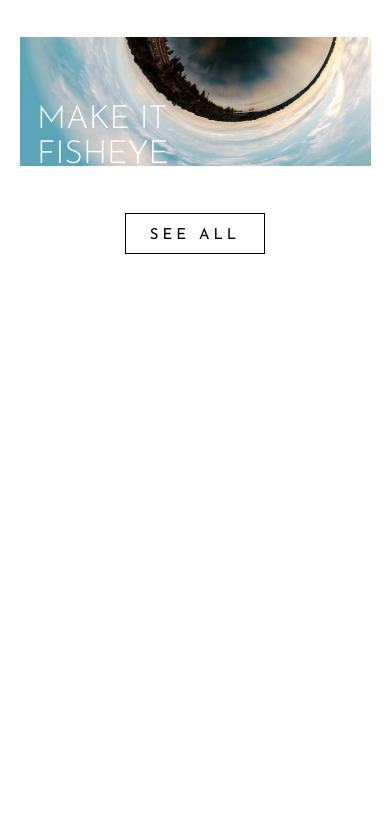
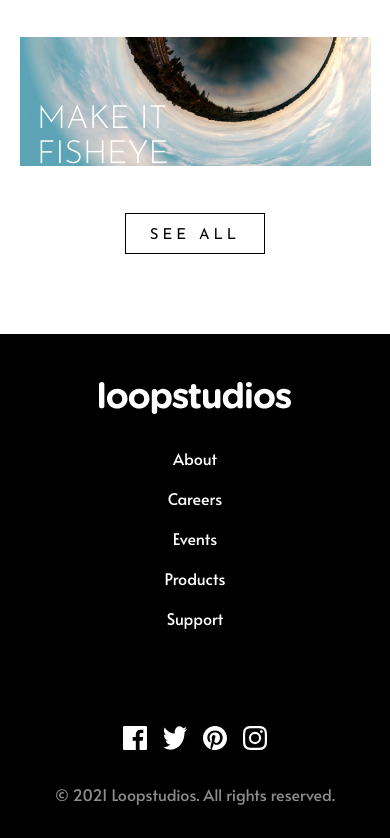
Before and after one commit to Hexerse/looptstudios-landing-page, a plain HTML site: page index.html in a window 390 px wide. Shown: the part 2671-3509 px from the top of the page. Before the commit the page ends 2925 px from the top, so only its background shows below. Drawn offline with Linux system fonts and the light colour scheme.

Commit message:
Mobile version done

```diff
--- a/_companyCreations.scss
+++ b/_companyCreations.scss
@@ -14,7 +14,7 @@
   grid-template-rows: max-content;
   font-family: $Josefin-ff;
   font-weight: $Josefun-fw;
-  height: 100vh;
+  height: 100%;
   width: 90%;
   text-transform: uppercase;
 
--- a/_footer.scss
+++ b/_footer.scss
@@ -1,3 +1,33 @@
 .footer{
-    height: 5rem;
+    height: 100%;
+    background-color: black;
+    display: flex;
+    flex-direction: column;
+    justify-content: center;
+    align-items: center;
+    color: white;
+    font-family: $Alata-ff;
+    margin-top: 5rem;
+    gap: 2rem;
+    img{
+        margin-top: 3rem;
+    }
+    ul{
+        text-align: center;
+        padding: 0;
+    }
+    li{
+        list-style: none;
+        margin-bottom: 1rem;
+    }
+
+    .footer__socials{
+        display: flex;
+        gap: 1rem;
+    }
+
+    .rights{
+        color: $Dark-Gray;
+        margin-bottom: 2rem;
+    }
 }
--- a/index.html
+++ b/index.html
@@ -110,6 +110,12 @@
       <li>Products</li>
       <li>Support</li>
     </ul>
+    <div class="footer__socials">
+      <img src="./images/icon-facebook.svg" alt="">
+      <img src="./images/icon-twitter.svg" alt="">
+      <img src="./images/icon-pinterest.svg" alt="">
+      <img src="./images/icon-instagram.svg" alt="">
+    </div>
     <div class="rights">© 2021 Loopstudios. All rights reserved.</div>
   </footer>
 
--- a/style.scss
+++ b/style.scss
@@ -79,7 +79,7 @@ $Josefun-fw: 300;
 @import './footer';
 
 body{
-  height: 100svh;
+  height: 100%;
 }
 
 .hidden {
```
Also changed, not shown: style.css, 1 other file.
